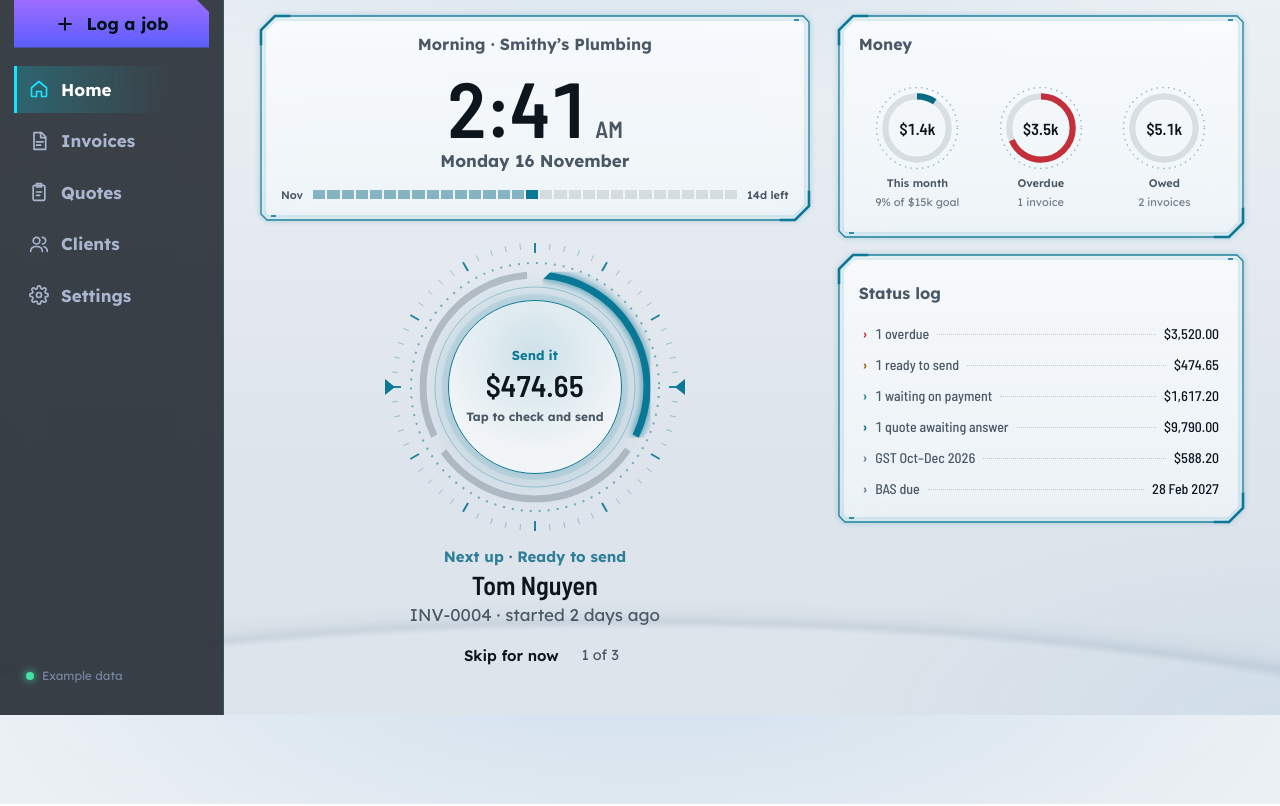
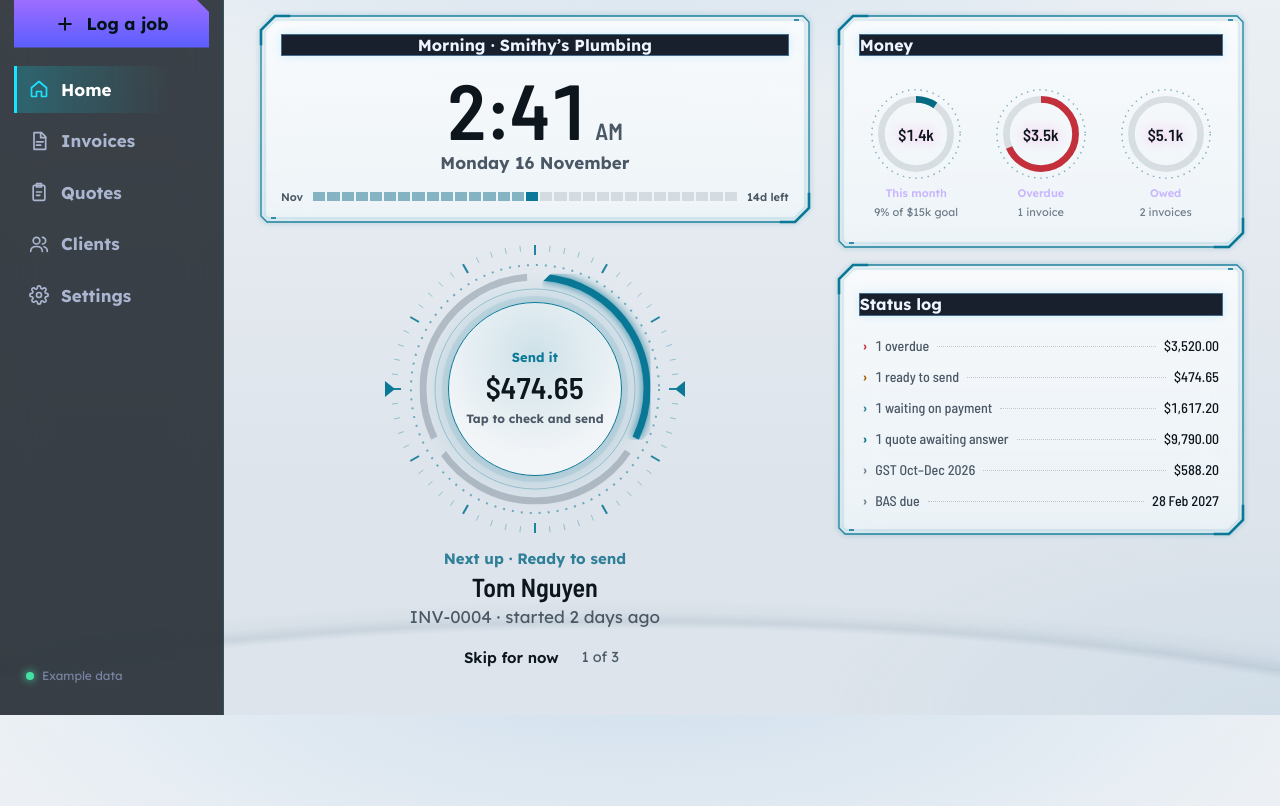
Before and after one commit to ibssqld-star/ADHDtracking, a plain HTML site: page invoice/index.html in a window 1280 px wide. Shown: the part 85-891 px from the top of the page. Drawn offline with Linux system fonts and the light colour scheme.

Commit message:
Docket: HUD-style money gauges and readable panel labels
Home money panel gets neon gauges with a violet label colour and a
soft magenta glow on the figures. Panel labels become compact dark
tags with a cyan outline, replacing the full-width gradient bars that
made the text hard to read.

Co-Authored-By: Claude Haiku 5.5 <noreply@anthropic.com>
Claude-Session: https://claude.ai/code/session_017TJ56Lrfam3kZjFovh5yqy

```diff
--- a/invoice/index.html
+++ b/invoice/index.html
@@ -1041,6 +1041,14 @@ dialog::backdrop{background:rgba(4,6,20,.62);-webkit-backdrop-filter:blur(6px);b
 .rowstack{display:flex;flex-direction:column;gap:14px}
 .rowcard{padding:0!important;border-radius:0!important;clip-path:polygon(12px 0,100% 0,100% calc(100% - 12px),calc(100% - 12px) 100%,0 100%,0 12px)}
 .rowcard .li{padding:16px 18px;border:0;margin:0}
+/* home money panel: segmented neon gauges, original design */
+.hud-money .gauges{gap:10px}
+.hud-money .gauge .g{width:min(96px,100%)}
+.hud-money .gauge .g svg circle[stroke-width="7"]{stroke-linecap:butt}
+.hud-money .gauge .lbl{color:#c9b6ff}
+.hud-money .gauge span{text-shadow:0 0 12px rgba(255,79,216,.45)}
+/* panel labels: compact dark tags with a cyan outline, readable on any panel */
+.frame .tag{background:rgba(6,14,28,.92)!important;color:#eef5ff!important;border:1px solid rgba(120,200,255,.45);padding:2px 10px;font-size:12px;letter-spacing:.12em;box-shadow:0 0 10px rgba(63,198,239,.2)}
 /* calm mode + reduced motion: no glow, no animation */
 :root[data-calm]{--glow:0 0 0 1px var(--line);--hv-glow:none}
 :root[data-calm] .core-btn{box-shadow:0 0 0 2px color-mix(in srgb,var(--tone) 25%,transparent)}
@@ -1492,7 +1500,7 @@ function viewHome() {
     <section class="coreblock" aria-label="Next up">${coreHtml()}</section>
   </div>
   <div class="c-right">
-    <section class="frame"><span class="tag">Money</span><div class="gauges">
+    <section class="frame hud-money"><span class="tag">Money</span><div class="gauges">
       ${gaugeHtml('#/invoices/paid', 'This month', moneyShort(paidMonth), `${Math.round(pct * 100)}% of ${moneyShort(goal)} goal`, pct, 'hv')}
       ${gaugeHtml('#/invoices/overdue', 'Overdue', moneyShort(overdueSum), overdueN ? plural(overdueN, 'invoice') : 'None ✓', outstanding ? overdueSum / outstanding : 0, 'bad')}
       ${gaugeHtml('#/invoices/waiting', 'Owed', moneyShort(outstanding), plural(owedN, 'invoice'), 0, 'cy')}
```
